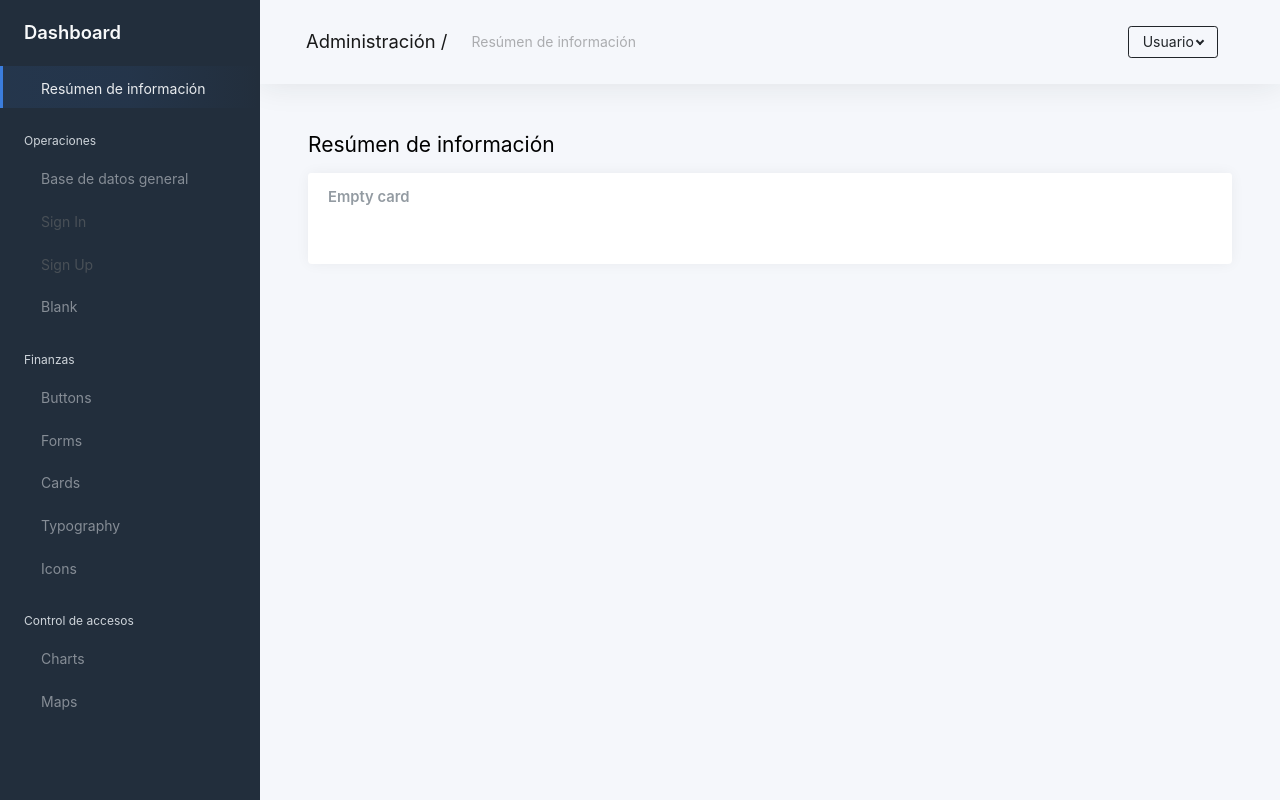
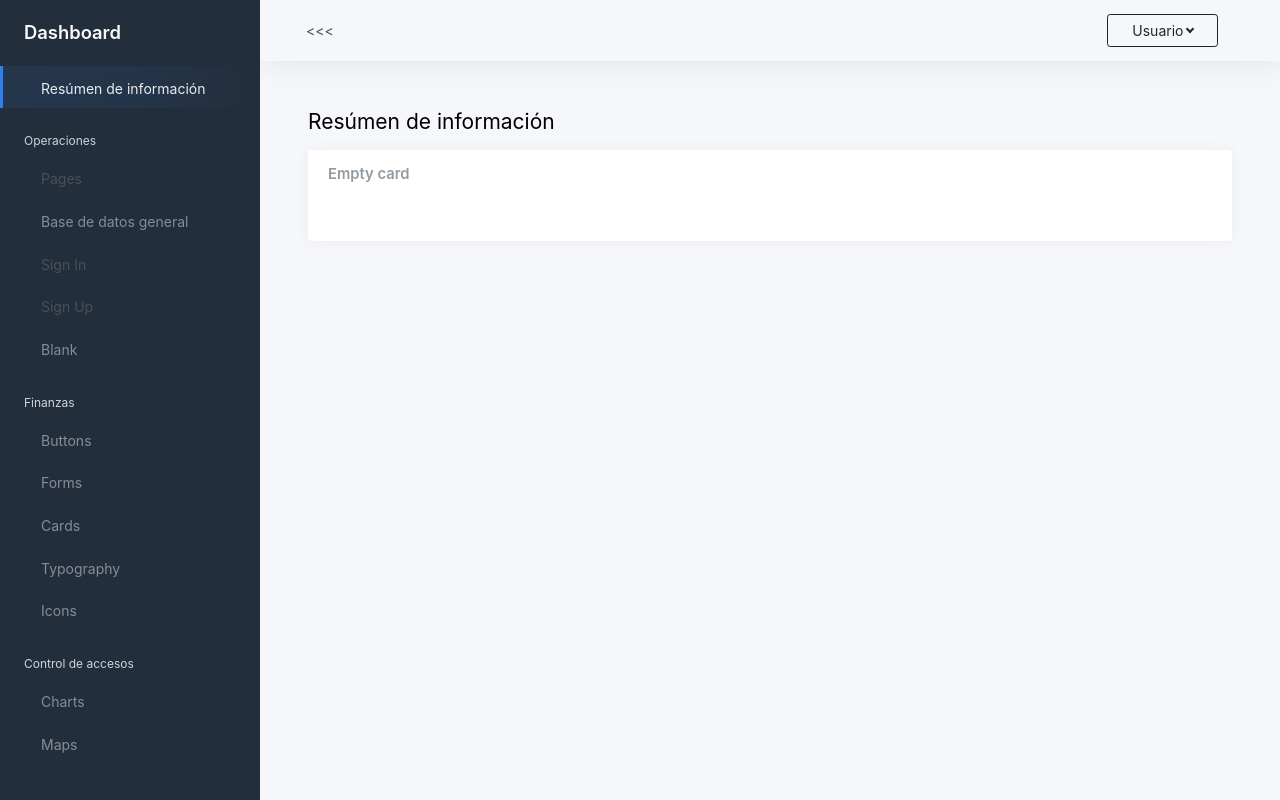
Before and after one commit to Luisrav14/vecinosComprometidos, a React (Vite) app in the folder frontend/: page /admin in a window 1280 px wide. Built offline with nearby package versions, Linux system fonts and the light colour scheme.

Commit message:
Header y sidebar dashboard - Avance

```diff
--- a/frontend/src/components/admin/Navbar.jsx
+++ b/frontend/src/components/admin/Navbar.jsx
@@ -4,21 +4,19 @@ export const Navbar = () => {
   return (
     <nav className="navbar navbar-expand-lg navbar-light bg-light">
       <div className="container-fluid">
-        <a className="navbar-brand" href="#">
-          Administración /
-        </a>
+        {"<<<"}
         <button className="navbar-toggler" type="button" data-bs-toggle="collapse" data-bs-target="#navbarSupportedContent" aria-controls="navbarSupportedContent" aria-expanded="false" aria-label="Toggle navigation">
           <span className="navbar-toggler-icon"></span>
         </button>
         <div className="collapse navbar-collapse" id="navbarSupportedContent">
           <ul className="navbar-nav me-auto mb-2 mb-lg-0">
             <li className="nav-item">
-              <a className="nav-link disabled">Resúmen de información</a>
+              <a className="nav-link disabled"> </a>
             </li>
           </ul>
           <form className="d-flex">
             <div class="dropdown mr-3">
-              <button class="btn btn-outline-dark dropdown-toggle" type="button" id="dropdownMenuButton1" data-bs-toggle="dropdown" aria-expanded="false">
+              <button class="btn btn-outline-dark dropdown-toggle px-4" type="button" id="dropdownMenuButton1" data-bs-toggle="dropdown" aria-expanded="false">
                 Usuario
               </button>
               <ul class="dropdown-menu" aria-labelledby="dropdownMenuButton1">
--- a/frontend/src/components/admin/Sidebar.jsx
+++ b/frontend/src/components/admin/Sidebar.jsx
@@ -15,6 +15,24 @@ export const Sidebar = () => {
             </a>
           </li>
           <li class="sidebar-header">Operaciones</li>
+
+<li class="sidebar-item">
+						<a data-bs-target="#pages" data-bs-toggle="collapse" class="sidebar-link collapsed">
+							<i class="align-middle" data-feather="layout"></i> <span class="align-middle">Pages</span>
+						</a>
+						<ul id="pages" class="sidebar-dropdown list-unstyled collapse " data-bs-parent="#sidebar">
+							<li class="sidebar-item"><a class="sidebar-link" href="pages-settings.html">Settings</a></li>
+							<li class="sidebar-item"><a class="sidebar-link" href="pages-projects.html">Projects <span
+										class="sidebar-badge badge bg-primary">Pro</span></a></li>
+							<li class="sidebar-item"><a class="sidebar-link" href="pages-clients.html">Clients <span
+										class="sidebar-badge badge bg-primary">Pro</span></a></li>
+							<li class="sidebar-item"><a class="sidebar-link" href="pages-pricing.html">Pricing <span
+										class="sidebar-badge badge bg-primary">Pro</span></a></li>
+							<li class="sidebar-item"><a class="sidebar-link" href="pages-chat.html">Chat <span
+										class="sidebar-badge badge bg-primary">Pro</span></a></li>
+							<li class="sidebar-item"><a class="sidebar-link" href="pages-blank.html">Blank Page</a></li>
+						</ul>
+					</li>
 
           <li class="sidebar-item">
             <a class="sidebar-link" href="/admin">
```
